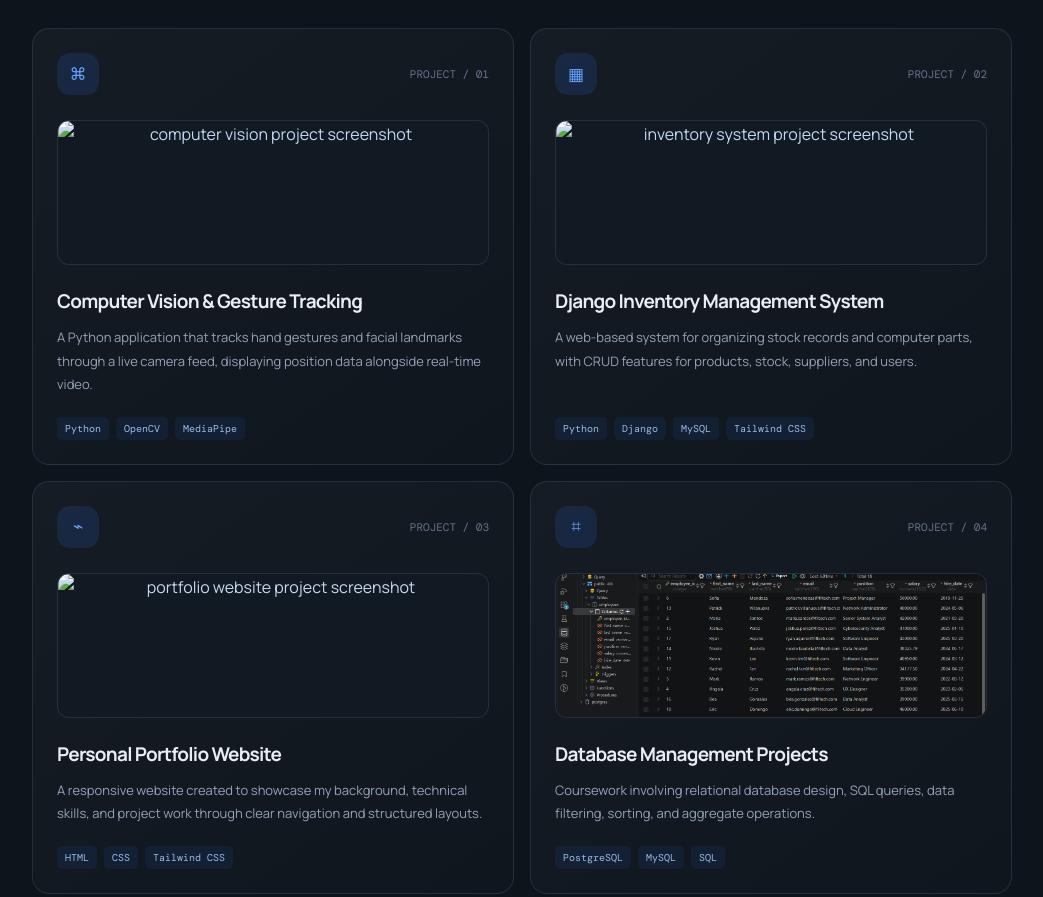
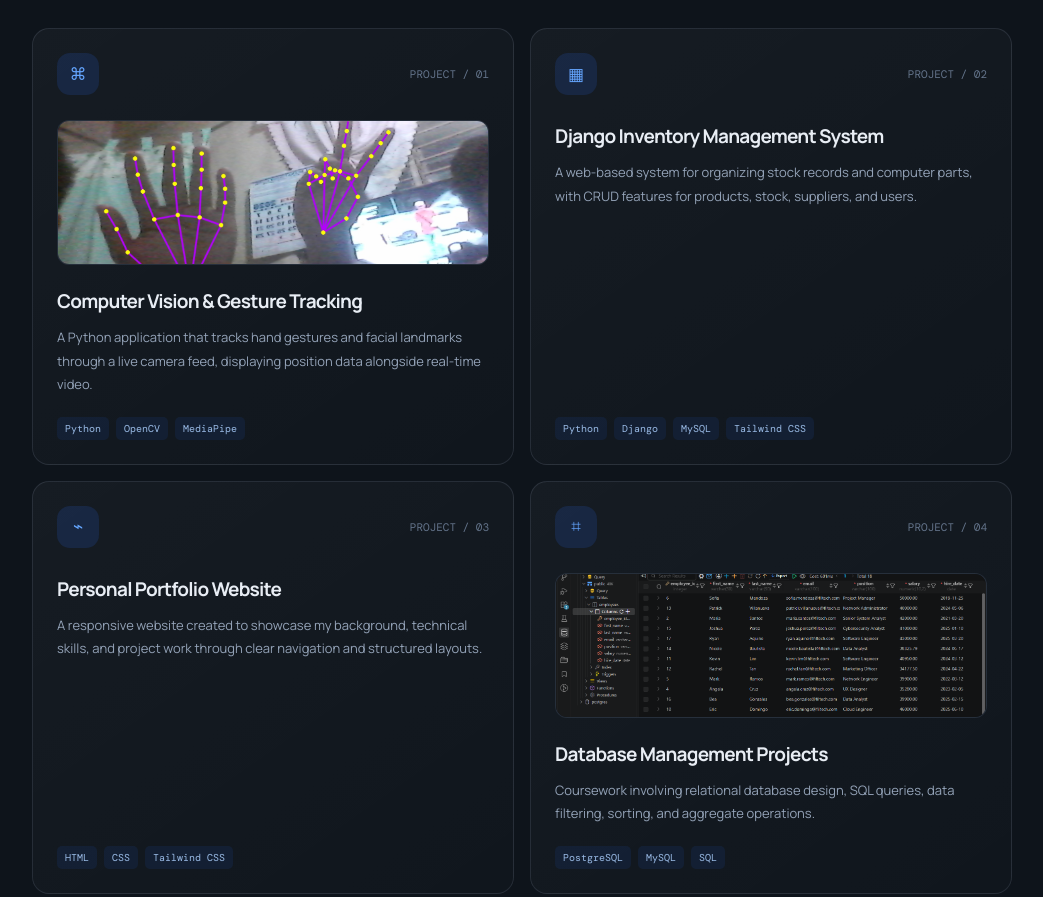
Before and after one commit to Sora-Hi/reynel-portfolio, a plain HTML site: page index.html in a window 1280 px wide. Shown: the part 2192-3089 px from the top of the page, without its empty margins (118-1161 px from the left). Drawn offline with nearby package versions, Linux system fonts and the light colour scheme.

Commit message:
fix index.html

```diff
--- a/index.html
+++ b/index.html
@@ -71,10 +71,10 @@ img.certificate-placeholder{width:100%;height:180px;display:block;object-fit:con
 <section class="section" id="about"><div class="wrap reveal"><div class="head"><div><div class="kicker">01 / About</div><h2>A little about me.</h2></div><p class="intro">A student developer focused on practical projects, continuous learning, and building reliable software.</p></div><div class="about-grid"><div class="about-text"><p>I'm a BS Information Technology student building practical experience in Python, Django, SQL, and web development through hands-on projects.</p><p>I'm interested in creating useful, reliable software and improving through debugging, problem-solving, and learning new tools. I enjoy working on project features from database design to user-facing interfaces.</p><p>My goal is to continue strengthening my technical skills, contribute to meaningful projects, and grow as a software developer.</p></div><div class="facts"><div class="fact"><small>Current role</small><strong>Junior Software Developer</strong></div><div class="fact"><small>Education</small><strong>BS Information Technology</strong></div><div class="fact"><small>University</small><strong>Filamer Christian University</strong></div><div class="fact"><small>Location</small><strong>Capiz, Philippines</strong></div></div></div></div></section>
 <section class="section" id="skills"><div class="wrap reveal"><div class="head"><div><div class="kicker">02 / Toolkit</div><h2>Skills I bring.</h2></div><p class="intro">Technologies and strengths developed through coursework, practice, and hands-on projects.</p></div><div class="skills"><span class="skill">Python</span><span class="skill">Django</span><span class="skill">HTML5</span><span class="skill">CSS3</span><span class="skill">Tailwind CSS</span><span class="skill">JavaScript</span><span class="skill">MySQL</span><span class="skill">PostgreSQL</span><span class="skill">OpenCV</span><span class="skill">MediaPipe</span><span class="skill">Git</span><span class="skill">GitHub</span><span class="skill">CRUD Operations</span><span class="skill">Responsive Web Design</span><span class="skill">Database Management</span></div><div style="height:26px"></div><div class="head"><div><div class="kicker">Core strengths</div><h2>How I work.</h2></div></div><div class="skills"><span class="skill">Decision-Making</span><span class="skill">Creativity</span><span class="skill">Debugging</span><span class="skill">Time Management</span><span class="skill">Attention to Detail</span><span class="skill">Problem-Solving</span><span class="skill">Teamwork</span><span class="skill">Communication</span><span class="skill">Adaptability</span></div></div></section>
 <section class="section" id="projects"><div class="wrap reveal"><div class="head"><div><div class="kicker">03 / Selected work</div><h2>Projects I've built.</h2></div><p class="intro">A selection of academic and personal projects. Screenshots can be added to each card later.</p></div><div class="projects">
-<article class="project"><div class="project-top"><div class="project-icon">⌘</div><span class="num">PROJECT / 01</span></div><img class="image-placeholder" src="images/projects/computer-vision.png" alt="computer vision project screenshot" loading="lazy"><h3>Computer Vision & Gesture Tracking</h3><p>A Python application that tracks hand gestures and facial landmarks through a live camera feed, displaying position data alongside real-time video.</p><div class="tags"><span class="tag">Python</span><span class="tag">OpenCV</span><span class="tag">MediaPipe</span></div></article>
-<article class="project"><div class="project-top"><div class="project-icon">▦</div><span class="num">PROJECT / 02</span></div><img class="image-placeholder" src="images/projects/inventory-system.png" alt="inventory system project screenshot" loading="lazy"><h3>Django Inventory Management System</h3><p>A web-based system for organizing stock records and computer parts, with CRUD features for products, stock, suppliers, and users.</p><div class="tags"><span class="tag">Python</span><span class="tag">Django</span><span class="tag">MySQL</span><span class="tag">Tailwind CSS</span></div></article>
-<article class="project"><div class="project-top"><div class="project-icon">⌁</div><span class="num">PROJECT / 03</span></div><img class="image-placeholder" src="images/projects/portfolio-website.png" alt="portfolio website project screenshot" loading="lazy"><h3>Personal Portfolio Website</h3><p>A responsive website created to showcase my background, technical skills, and project work through clear navigation and structured layouts.</p><div class="tags"><span class="tag">HTML</span><span class="tag">CSS</span><span class="tag">Tailwind CSS</span></div></article>
-<article class="project"><div class="project-top"><div class="project-icon">⌗</div><span class="num">PROJECT / 04</span></div><img class="image-placeholder" src="images/projects/database-project.png" alt="database project project screenshot" loading="lazy"><h3>Database Management Projects</h3><p>Coursework involving relational database design, SQL queries, data filtering, sorting, and aggregate operations.</p><div class="tags"><span class="tag">PostgreSQL</span><span class="tag">MySQL</span><span class="tag">SQL</span></div></article>
+<article class="project"><div class="project-top"><div class="project-icon">⌘</div><span class="num">PROJECT / 01</span></div><img class="image-placeholder" src="images/projects/computer-vision.jpg" alt="computer vision project screenshot" loading="lazy" onerror="this.style.display='none'"><h3>Computer Vision & Gesture Tracking</h3><p>A Python application that tracks hand gestures and facial landmarks through a live camera feed, displaying position data alongside real-time video.</p><div class="tags"><span class="tag">Python</span><span class="tag">OpenCV</span><span class="tag">MediaPipe</span></div></article>
+<article class="project"><div class="project-top"><div class="project-icon">▦</div><span class="num">PROJECT / 02</span></div><img class="image-placeholder" src="images/projects/inventory-system.png" alt="inventory system project screenshot" loading="lazy" onerror="this.style.display='none'"><h3>Django Inventory Management System</h3><p>A web-based system for organizing stock records and computer parts, with CRUD features for products, stock, suppliers, and users.</p><div class="tags"><span class="tag">Python</span><span class="tag">Django</span><span class="tag">MySQL</span><span class="tag">Tailwind CSS</span></div></article>
+<article class="project"><div class="project-top"><div class="project-icon">⌁</div><span class="num">PROJECT / 03</span></div><img class="image-placeholder" src="images/projects/portfolio-website.png" alt="portfolio website project screenshot" loading="lazy" onerror="this.style.display='none'"><h3>Personal Portfolio Website</h3><p>A responsive website created to showcase my background, technical skills, and project work through clear navigation and structured layouts.</p><div class="tags"><span class="tag">HTML</span><span class="tag">CSS</span><span class="tag">Tailwind CSS</span></div></article>
+<article class="project"><div class="project-top"><div class="project-icon">⌗</div><span class="num">PROJECT / 04</span></div><img class="image-placeholder" src="images/projects/database-project.png" alt="database project screenshot" loading="lazy" onerror="this.style.display='none'"><h3>Database Management Projects</h3><p>Coursework involving relational database design, SQL queries, data filtering, sorting, and aggregate operations.</p><div class="tags"><span class="tag">PostgreSQL</span><span class="tag">MySQL</span><span class="tag">SQL</span></div></article>
 </div></div></section>
 <section class="section" id="education"><div class="wrap reveal"><div class="head"><div><div class="kicker">04 / Education</div><h2>My education.</h2></div><p class="intro">Academic background at Filamer Christian University, Roxas City, Capiz.</p></div><div class="timeline">
 <div class="item"><h3>Bachelor of Science in Information Technology</h3><div class="sub">Filamer Christian University · 2024–2027</div><p>Ongoing · 3rd Year College · Roxas City, Capiz, Philippines</p></div>
```
